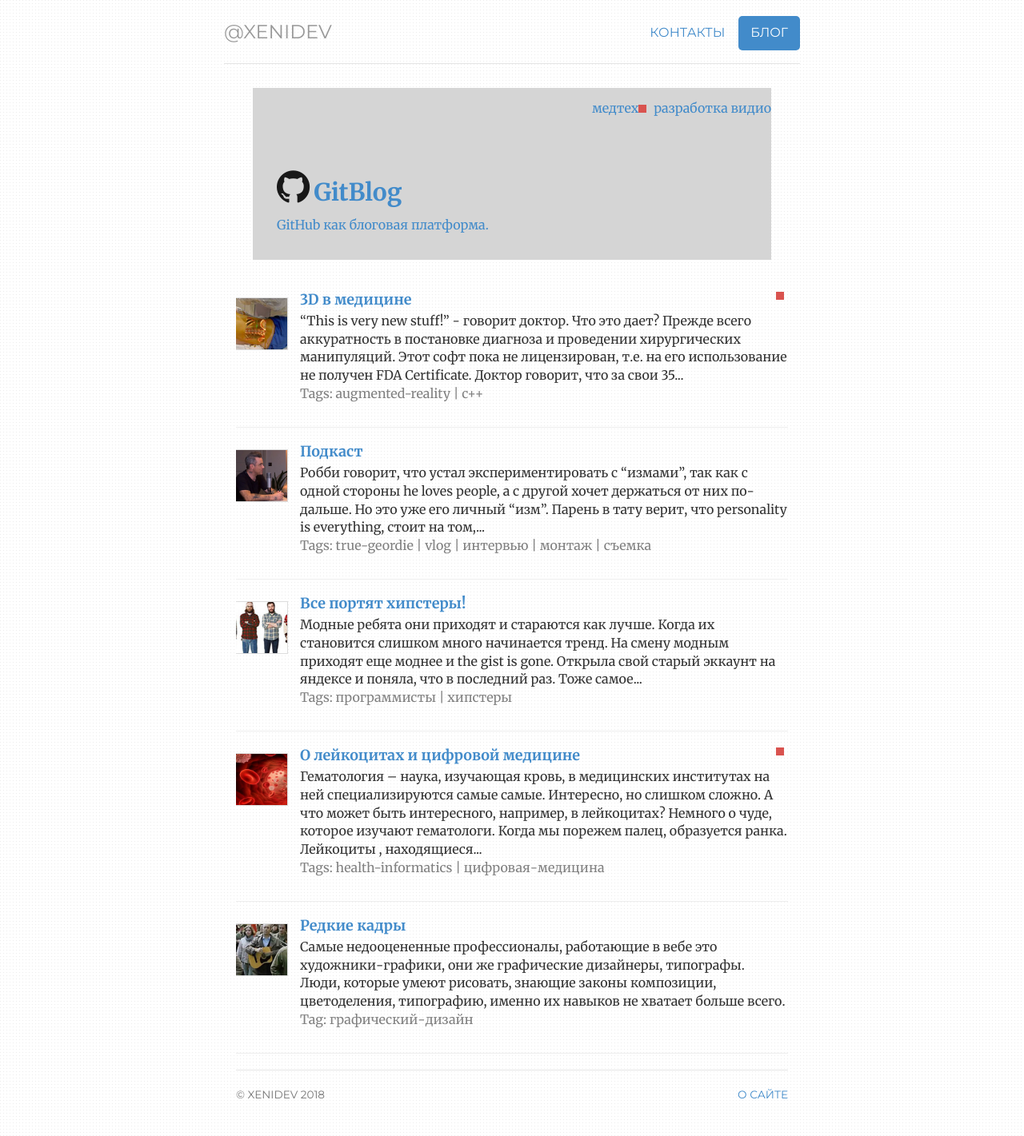
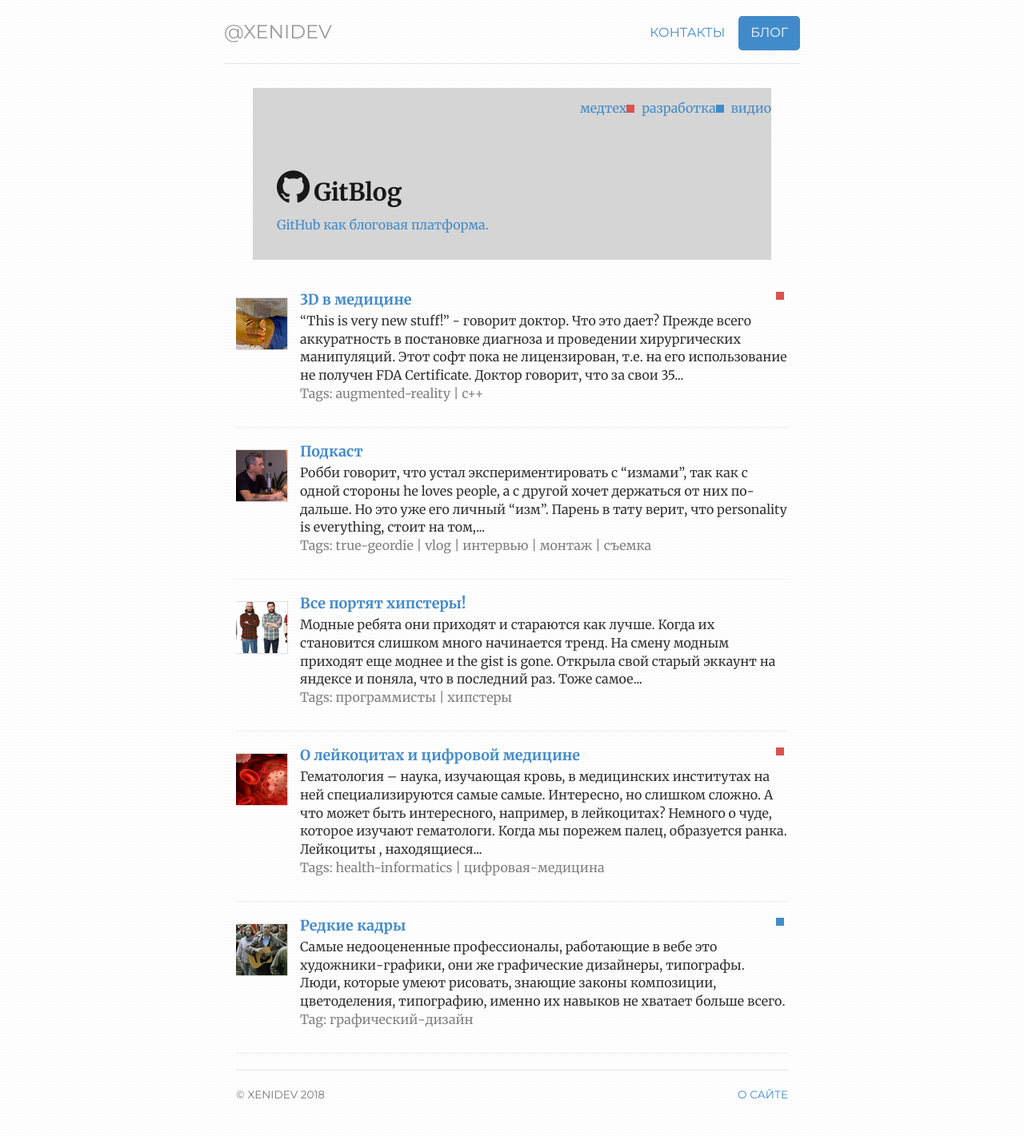
Before and after one commit to ValeraS/xenidev.github.io, a Jekyll site: the page built from notes/index.html, in a window 1280 px wide. Shown: the whole page at 80% size. Built offline with Jekyll 4.4.1, drawn with Linux system fonts in a browser that asks for light colours.

Commit message:
Update style.css

```diff
--- a/css/style.css
+++ b/css/style.css
@@ -259,7 +259,6 @@
 
 /*==========  Mobile First  ==========*/
 
-/* Custom, iPhone Retina */
 
 @media only screen and (min-width: 320px) {
   .guide {
@@ -267,7 +266,7 @@
   }
 }
 
-/* Extra Small Devices, Phones */
+
 
 @media only screen and (min-width: 480px) {
   .guide {
@@ -285,7 +284,7 @@
   }
 }
 
-/* Medium Devices, Desktops */
+
 
 @media only screen and (min-width: 992px) {
   .guide {
@@ -399,6 +398,7 @@
 .guide h1, h2 {
   display: inline;
   margin-left: 5px;
+      color: #181818;
 }
 
 .guide i.fa.fa-github {
@@ -570,7 +570,7 @@
   max-height: 100%;
 }
 
-/* Badge-category experiment */
+/* Badge-category */
 
 .badge-category-medtech {
   width: 10px;
@@ -581,7 +581,7 @@
   background-color: #d9534f;
 }
 
-.badge-category-blog {
+.badge-category-vidio {
   width: 10px;
   height: 10px;
   margin-right: 5px;
@@ -590,7 +590,7 @@
   background-color: #f0ad4e;
 }
 
-.badge-category-programming {
+.badge-category-razrabotka {
   width: 10px;
   height: 10px;
   margin-right: 5px;
@@ -646,8 +646,6 @@
 
 /* Bootstrap Utilities */
 
-/* Custom, iPhone Retina */
-
 @media only screen and (min-width: 320px) {
   .media, .media-body {
     overflow: inherit;
@@ -655,7 +653,6 @@
   }
 }
 
-/* Extra Small Devices, Phones */
 
 @media only screen and (min-width: 480px) {
   .media, .media-body {
@@ -664,7 +661,6 @@
   }
 }
 
-/* Small Devices, Tablets */
 
 @media only screen and (min-width: 768px) {
   .media, .media-body {
@@ -673,7 +669,6 @@
   }
 }
 
-/* Medium Devices, Desktops */
 
 @media only screen and (min-width: 992px) {
   .media, .media-body {
@@ -682,7 +677,6 @@
   }
 }
 
-/* Large Devices, Wide Screens */
 
 @media only screen and (min-width: 1200px) {
   .media, .media-body {
```
